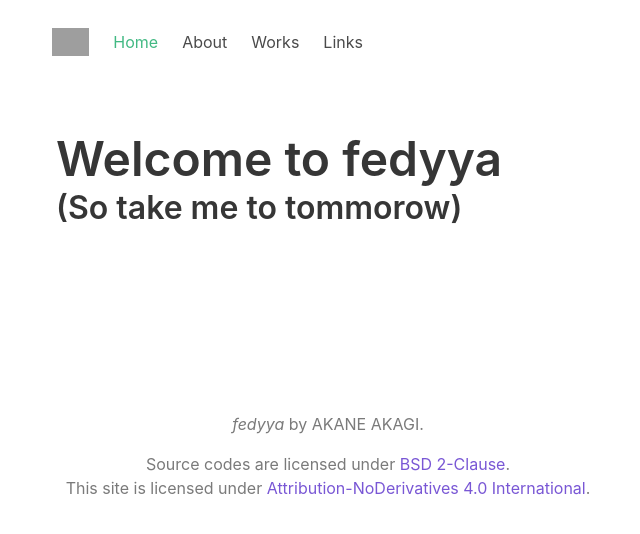
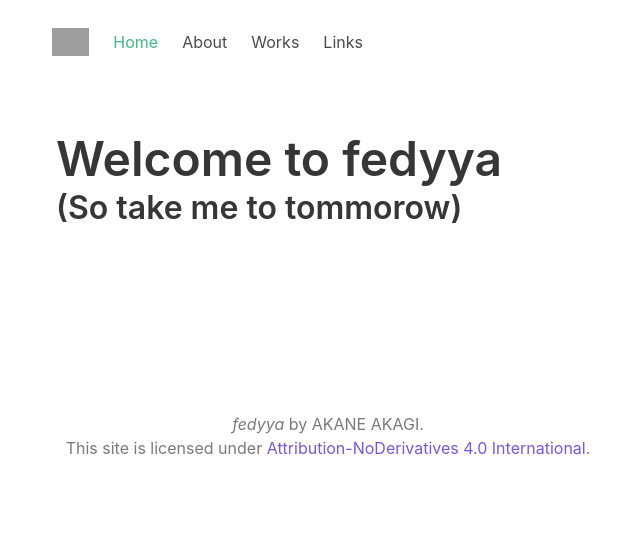
Before and after one commit to akaregi/fedyya2, a Vue app: page / in a window 1280 px wide. Shown: the top 534 px of the page, without its empty margins (312-952 px from the left). Built offline with nearby package versions, Linux system fonts and the light colour scheme; grey boxes are pictures that could not be loaded.

Commit message:
Edited footer
Signed-off-by: akaregi <akg.tachibana@gmail.com>

```diff
--- a/src/components/Footer.vue
+++ b/src/components/Footer.vue
@@ -2,10 +2,6 @@
   <footer class="footer content has-text-centered has-text-grey">
     <p>
       <i>fedyya</i> by AKANE AKAGI.
-    </p>
-    <p class="license">
-      Source codes are licensed under
-      <a href="https://opensource.org/licenses/BSD-2-Clause">BSD 2-Clause</a>.
     </p>
     <p class="license">
       This site is licensed under
@@ -28,7 +24,7 @@ export default class Footer extends Vue { }
   background: none;
 }
 
-.license {
+p {
   margin: 0 !important;
 }
 </style>
```
